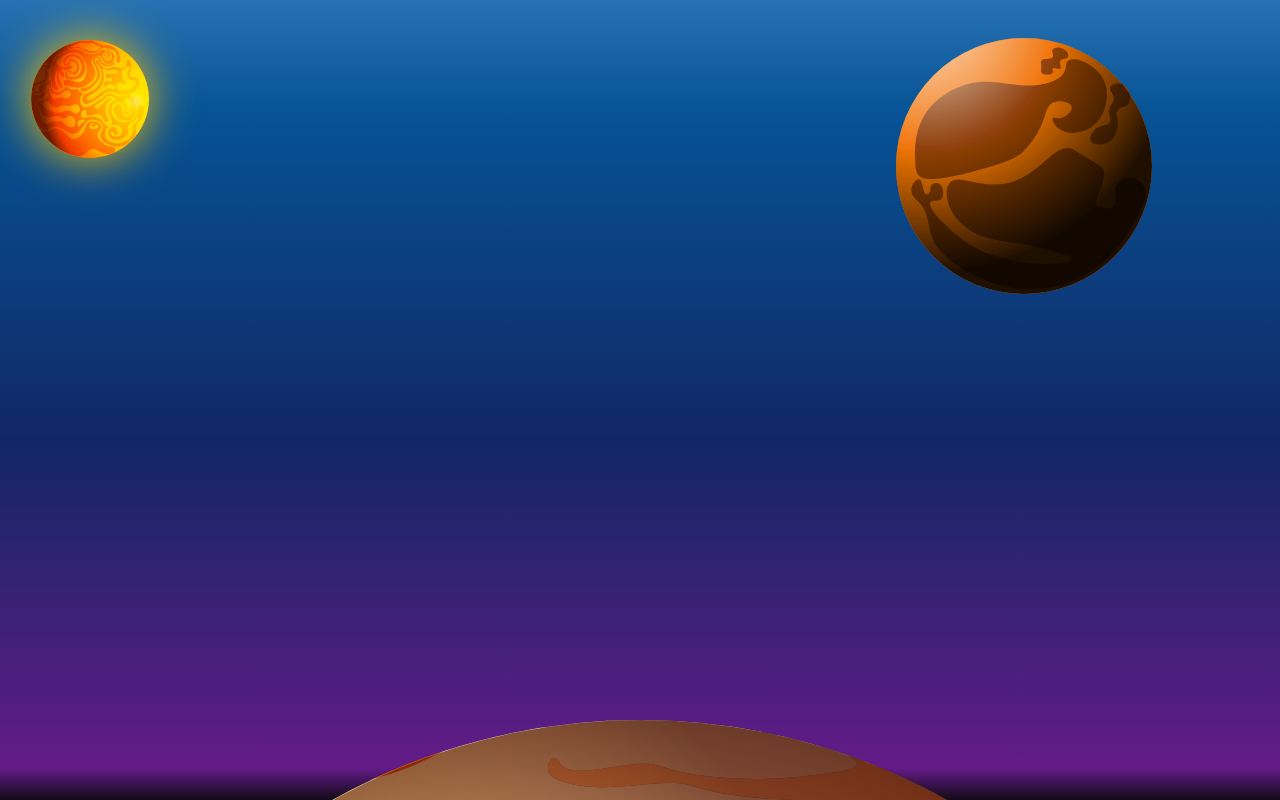
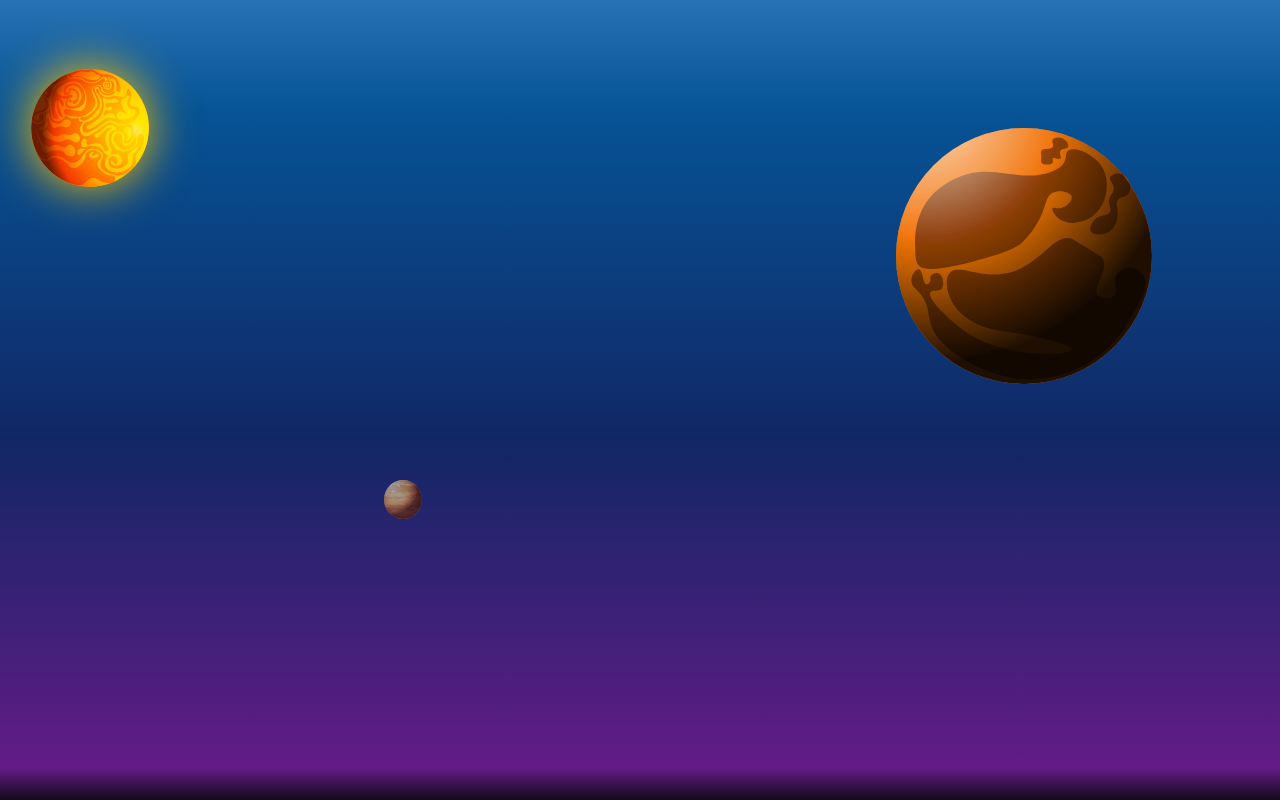
Before and after one commit to KSSwimmy/Ksswimmy-Portfolio, a React (Create React App) app in the folder ksswimmy-portfolio/: page / in a window 1280 px wide. Built offline with nearby package versions, Linux system fonts and the light colour scheme.

Commit message:
:bulb: Changed the planets' layout
Changed the planets' layout

```diff
--- a/ksswimmy-portfolio/src/components/Planets/ParallaxEffect.js
+++ b/ksswimmy-portfolio/src/components/Planets/ParallaxEffect.js
@@ -7,6 +7,7 @@ import Earth from '../../SVG/earth.svg'
 import Jupiter from '../../SVG/jupiter.svg'
 import Mars from '../../SVG/mars.svg'
 import Mercury from '../../SVG/mercury.svg'
+import Venus from '../../SVG/venus.svg'
 
 const Tester = styled.div`
 
@@ -30,24 +31,29 @@ const ParallaxEffect = () => {
 
 
 
-        <ParallaxLayer offset={-0.1} speed={0}>
+        <ParallaxLayer offset={0} speed={0.5}>
             <img
-          style={{width:'20%', marginLeft: '-3%', marginTop: '4%'}}
+          style={{width:'20%', marginLeft: '-3%'}}
           src={TheSun}
           alt="sun" />
         </ParallaxLayer>
 
 
-        <ParallaxLayer offset={0} speed={1.5}>
+        <ParallaxLayer offset={0} speed={2.7}>
             <img
-          style={{width:'20%', marginLeft: '70%', marginTop:'3%'}}
+          style={{width:'20%', marginLeft: '70%', marginTop:'10%'}}
           src={Mercury}
-          alt="sun" />
+          alt="mercury" />
         </ParallaxLayer>
 
+        <ParallaxLayer offset={0.6} speed={0} style={{ opacity: 0.7 }}>
+            <img
+          style={{width:'3%', marginLeft: '30%'}}
+          src={Venus}
+          alt="venus" />
+        </ParallaxLayer>
 
-
-        <ParallaxLayer offset={0.9} speed={3}>
+        <ParallaxLayer offset={3} speed={3}>
           <span>
             <img
           style={{width:'100%'}}
@@ -57,7 +63,7 @@ const ParallaxEffect = () => {
 
 
 
-        <ParallaxLayer speed={-0.2} offset={1.3}>
+        <ParallaxLayer speed={-0.2} offset={2}>
           <span>
               <img
             style={{width:'20%'}}
@@ -68,9 +74,9 @@ const ParallaxEffect = () => {
 
 
 
-        <ParallaxLayer offset={3.3} speed={-0.4} style={{ display: 'flex', alignItems: 'center', justifyContent: 'center'}}>
+        <ParallaxLayer offset={0.9} speed={2.9}>
           <img
-          style={{width:'40%'}}
+          style={{width:'45%', marginTop:'20%', marginLeft: '30%'}}
           src={Earth}
           alt="Earth" />
         </ParallaxLayer>
```
Also changed, not shown: ksswimmy-portfolio/src/SVG/moon.svg (added), ksswimmy-portfolio/src/SVG/sun.png (deleted).
